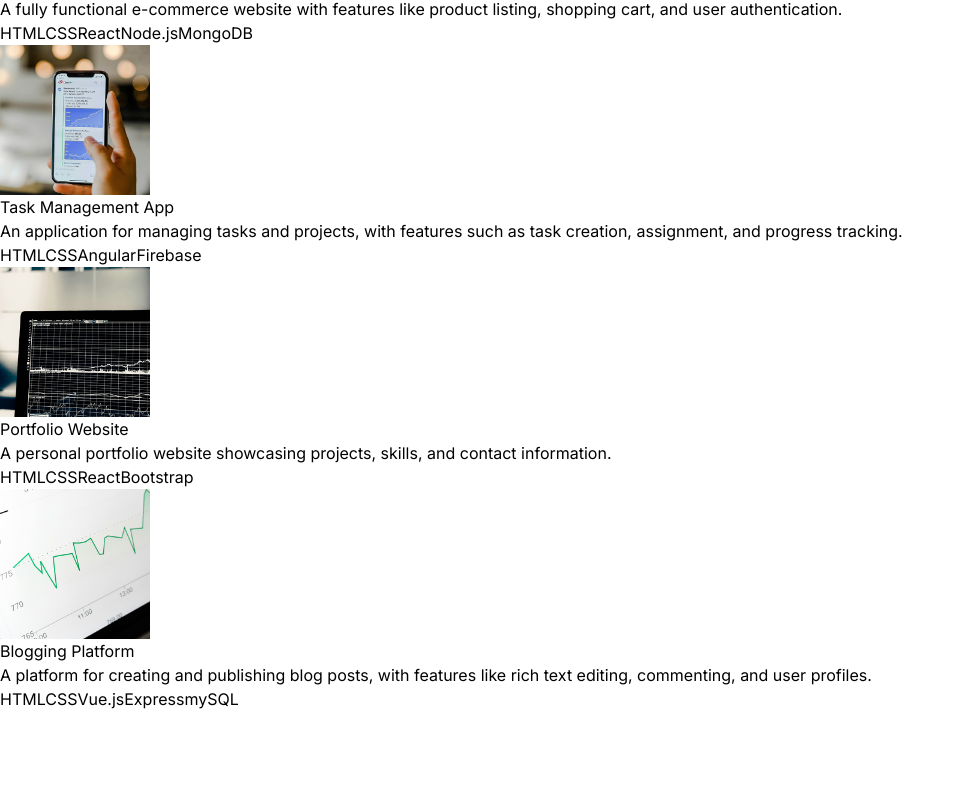
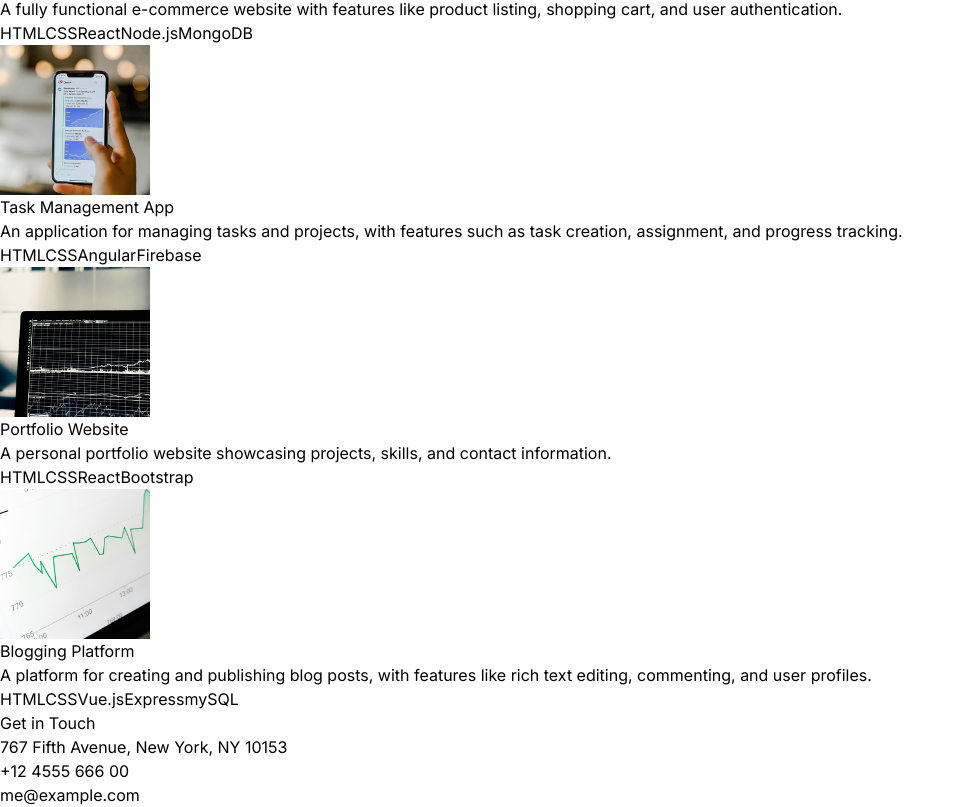
Before and after one commit to Joao-VictorCm/React-Portfolio, a React (Vite) app: page / in a window 1280 px wide. Shown: the part 2223-3030 px from the top of the page, without its empty margins (0-960 px from the left). Before the commit the page ends 2934 px from the top, so only its background shows below. Built offline with nearby package versions, Linux system fonts and the light colour scheme.

Commit message:
Finalizado a base do portfolio

```diff
--- a/src/App.jsx
+++ b/src/App.jsx
@@ -1,4 +1,5 @@
 import About from "./components/About"
+import Contact from "./components/Contact"
 import Experience from "./components/Experience"
 import Hero from "./components/Hero"
 import Navbar from "./components/Navbar"
@@ -20,6 +21,7 @@
         <Technologies />
         <Experience />
         <Projects />
+        <Contact />
       </div>
     </div>
   )
--- /dev/null
+++ b/src/components/Contact.jsx
@@ -0,0 +1,16 @@
+import { CONTACT } from "../constants"
+
+const Contact = () => {
+  return (
+    <div className="border-b border-neutral-900 pb-20">
+      <h2 className="my-10 text-center text-4xl">Get in Touch</h2>
+      <div className="text-center tracking-tighter">
+        <p className="my-4">{CONTACT.address}</p>
+        <p className="my-4">{CONTACT.phoneNo}</p>
+        <a href="#" className="border-b">{CONTACT.email}</a>
+      </div>
+    </div>
+  )
+}
+
+export default Contact
--- a/src/components/Hero.jsx
+++ b/src/components/Hero.jsx
@@ -8,7 +8,7 @@
             <div className="w-full lg:w-1/2">
                 <div className="flex flex-col items-center lg:items-start">
                     <h1 className="pb-16 text-6xl font-thin tracking-tight lg:mt-16 lg:text-8xl">Exemplo 01</h1>
-                    <span className="bg-gradient-to-r from-pink-300 via-slate-500 to-purple-500 bg-clip-text text-4xl tracking-tight text-transparent" >Back-End Developer</span>
+                    <span className="bg-gradient-to-r from-pink-300 via-slate-500 to-purple-500 bg-clip-text text-3xl tracking-tight text-transparent" >Back-End Developer</span>
                     <p className="my-2 max-w-xl py-6 font-light tracking-tighter">
                         {HERO_CONTENT}
                     </p>
```
